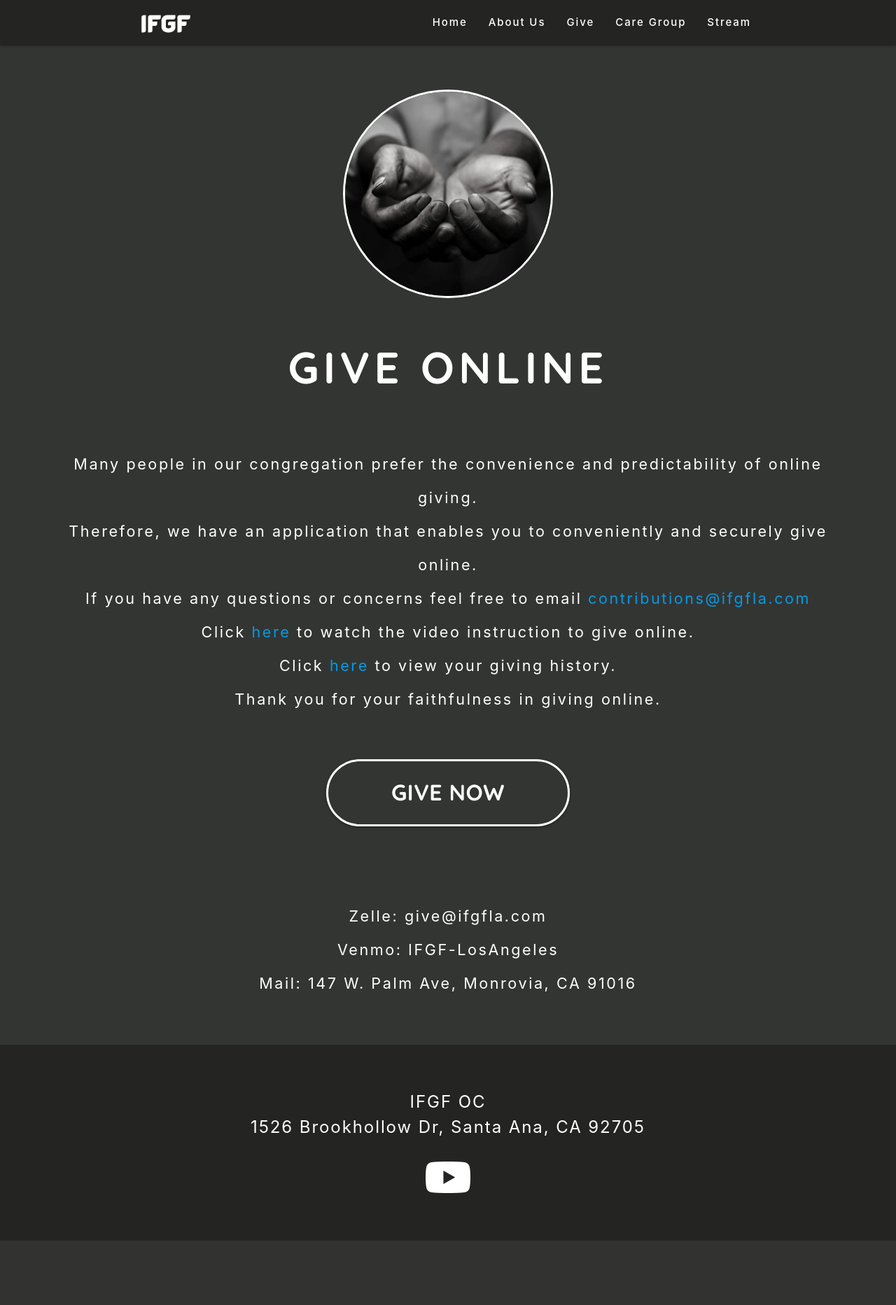
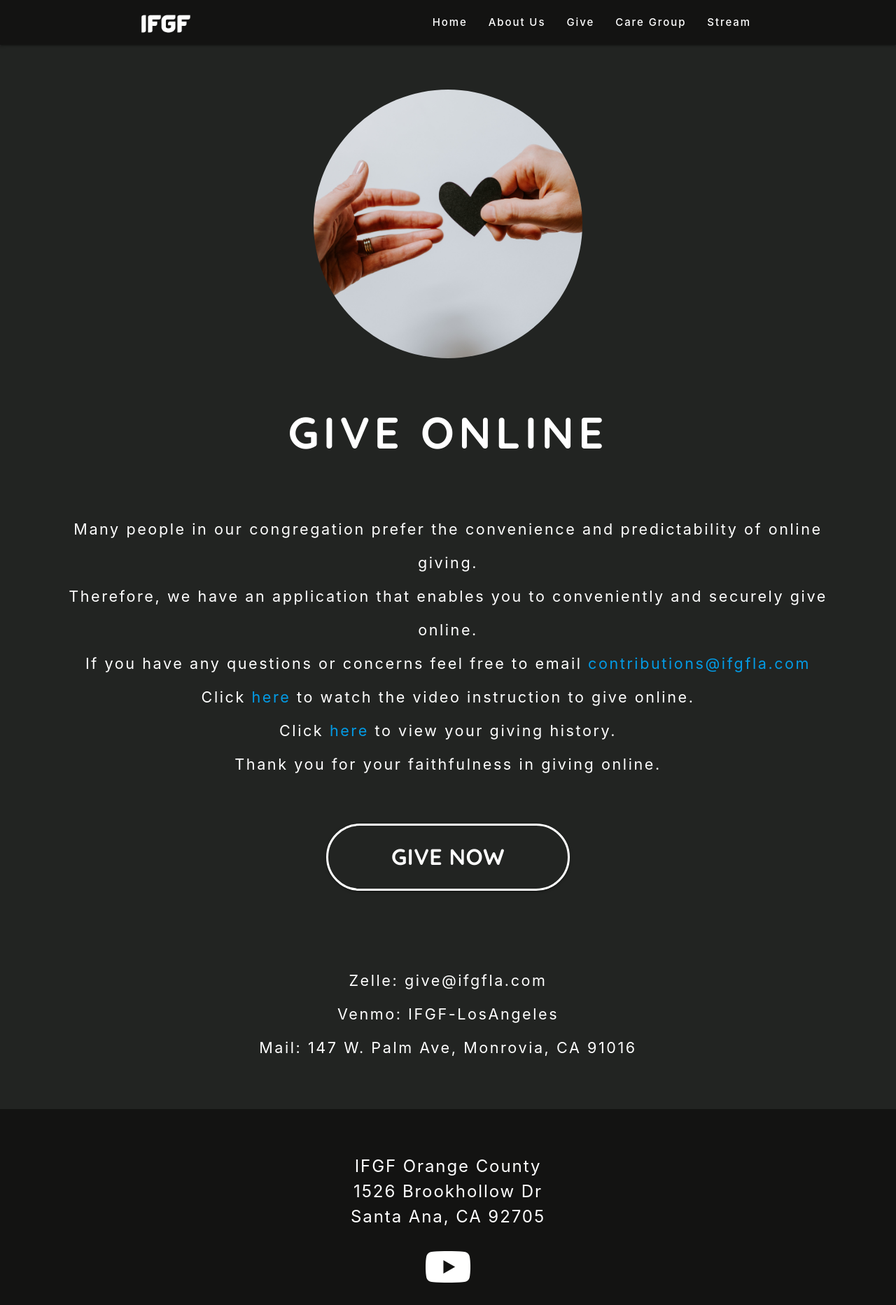
Before and after one commit to jthamrun/ifgfoc, a Django app: page /give in a window 1280 px wide. Shown: the whole page at 70% size. Before the commit the page ends 1773 px from the top, so only its background shows below. Run offline with Django 3.2, Linux system fonts and the light colour scheme; some libraries are stand-ins or nearby versions; some web fonts are replaced.

Commit message:
08/19/2020

```diff
--- a/church/settings.py
+++ b/church/settings.py
@@ -23,7 +23,7 @@ BASE_DIR = os.path.dirname(os.path.dirname(os.path.abspath(__file__)))
 SECRET_KEY = '++3q$h6t)u6^q#p1&m%e(!mg-je9+@=rn8%*cpjzim3onapiw-'
 
 # SECURITY WARNING: don't run with debug turned on in production!
-DEBUG = True
+DEBUG = False
 
 #'ifgfoc.pythonanywhere.com'
 ALLOWED_HOSTS = ['ifgfoc.pythonanywhere.com']
--- a/ifgfoc/static/styles.css
+++ b/ifgfoc/static/styles.css
@@ -1,5 +1,5 @@
 body {
-    background-color: #333533;
+    background-color: #222422;
     color: white;
     margin: 0;
 }
@@ -27,7 +27,7 @@ i:hover {
 }
 
 nav, .sidenav, .page-footer {
-    background-color: #242423 !important;
+    background-color: #131312 !important;
 }
 
 
@@ -177,17 +178,13 @@ nav, .sidenav, .page-footer {
 /*--------------------------------------------- GIVE ---------------------------------------------*/
 
 .give-img {
-    filter: grayscale(90%);
-    display: flex;
-    justify-content: center;
-    align-items: center;
     margin-top: 8vh;
     margin-bottom: 8vh;
 }
 
 .give-img > img {
-    outline: none;
-    border: 3px solid white;
+    max-width: 40vw;
+    height: 30vw;
 }
 
 #give-txt-container {
@@ -198,13 +195,6 @@ nav, .sidenav, .page-footer {
     font-weight: 5px;
     letter-spacing: 0.5vw;
     font-family: 'Quicksand', sans-serif;
-}
-
-}
-
-.give-img > img {
-    outline: none;
-    border: 3px solid white;
 }
 
 #give-txt-container {
--- a/ifgfoc/templates/ifgfoc/give.html
+++ b/ifgfoc/templates/ifgfoc/give.html
@@ -6,8 +6,8 @@
 {% endblock %}
 
 {% block body %}
-    <div class="give-img">
-        <img src="{% static '/images/give-img.jpg' %}" alt="Give" class="circle responsive-img" height=300vw width=300vw>
+    <div class="give-img center-align">
+        <img src="{% static '/images/give.jpg' %}" alt="Give" class="circle">
     </div>
     <div class="container" id="give-txt-container">
         <h1 class="center-align">GIVE ONLINE</h1>
--- a/ifgfoc/templates/ifgfoc/index.html
+++ b/ifgfoc/templates/ifgfoc/index.html
@@ -11,6 +11,9 @@
 {% block body %}
     <div class="landing-banner">
         <div class="landing-banner-container">
+            <h1><span>IFGF OC</h1>
+            <h3><span>Welcome Home</span></h3>
+            <a href="https://www.livestream.com/ifgfla/monroviaservice" target="_blank" class="waves-effect waves-light lighten-4 btn-large transparent">JOIN US FOR OUR CHURCH ONLINE</a>
         </div>
     </div>
     <div class="container" id="get-involved-container">
--- a/ifgfoc/templates/ifgfoc/layout.html
+++ b/ifgfoc/templates/ifgfoc/layout.html
@@ -8,7 +8,7 @@
         <link rel="stylesheet" href="https://cdnjs.cloudflare.com/ajax/libs/materialize/1.0.0/css/materialize.min.css">
         <link href="https://fonts.googleapis.com/icon?family=Material+Icons" rel="stylesheet">
         <link href="{% static 'styles.css' %}" rel="stylesheet">
-        <link href='http://fonts.googleapis.com/css?family=Roboto' rel='stylesheet' type='text/css'>
+        <link href='http://fonts.googleapis.com/css?family=Pacifico' rel='stylesheet' type='text/css'>
         <script src="https://kit.fontawesome.com/045519ba5e.js" crossorigin="anonymous"></script>
         <link href="https://fonts.googleapis.com/css2?family=Quicksand:wght@700&display=swap" rel="stylesheet">
         <link href="https://fonts.googleapis.com/css2?family=Blinker&display=swap" rel="stylesheet">
@@ -72,7 +72,7 @@
     </body>
     <footer class="page-footer">
             <div class="footer-content center-align ">
-                <p> IFGF OC<br>1526 Brookhollow Dr, Santa Ana, CA 92705</p>
+                <p> IFGF Orange County<br>1526 Brookhollow Dr<br>Santa Ana, CA 92705</p>
                 <a href="https://www.youtube.com/channel/UCnlbFb18WzWfsiYnmH10IWg" target="_blank">
                   <i class="fab fa-youtube fa-4x"></i>
                 </a>
--- a/ifgfoc/urls.py
+++ b/ifgfoc/urls.py
@@ -6,11 +6,12 @@ app_name = 'ifgfoc'
 
 urlpatterns = [
     path("", views.index, name="index"),
-    path("about-us", views.aboutUs, name="aboutUs"),
+    path("about", views.aboutUs, name="aboutUs"),
     path("give", views.give, name="give"),
     path("care-group", views.caregroup, name="care-group"),
     path("stream", views.stream, name="stream"),
-    path("stream", views.stream, name="stream"),
-    path("connect-card", views.connectcard, name="connect-card"),
-    path("prayer-card", views.prayercard, name="prayer-card")
+    path("connect", views.connectcard, name="connect-card"),
+    path("pray", views.prayercard, name="prayer-card")
 ]
+
+handler404 = 'ifgfoc.views.handler404'
--- a/ifgfoc/views.py
+++ b/ifgfoc/views.py
@@ -3,6 +3,9 @@ from django.shortcuts import render, redirect
 from .import forms
 
 # Create your views here.
+def handler404(request, exception):
+    return render(request, 'ifgfoc/404.html', status=404)
+
 def index(request):
     return render(request, "ifgfoc/index.html")
 
```
Also changed, not shown: other parts of ifgfoc/static/styles.css (+22 -5 lines), ifgfoc/templates/ifgfoc/404.html (added, +9 -0 lines), ifgfoc/templates/ifgfoc/stream.html (+8 -2 lines), db.sqlite3, ifgfoc/static/images/give-img.jpg (deleted), ifgfoc/static/images/give.jpg (added), ifgfoc/static/images/pic.jpg (added), ifgfoc/static/images/worship.jpg (deleted), ifgfoc/static/images/worship1.jpg (deleted), ifgfoc/static/images/yt_logo_mono_dark.png (deleted).
